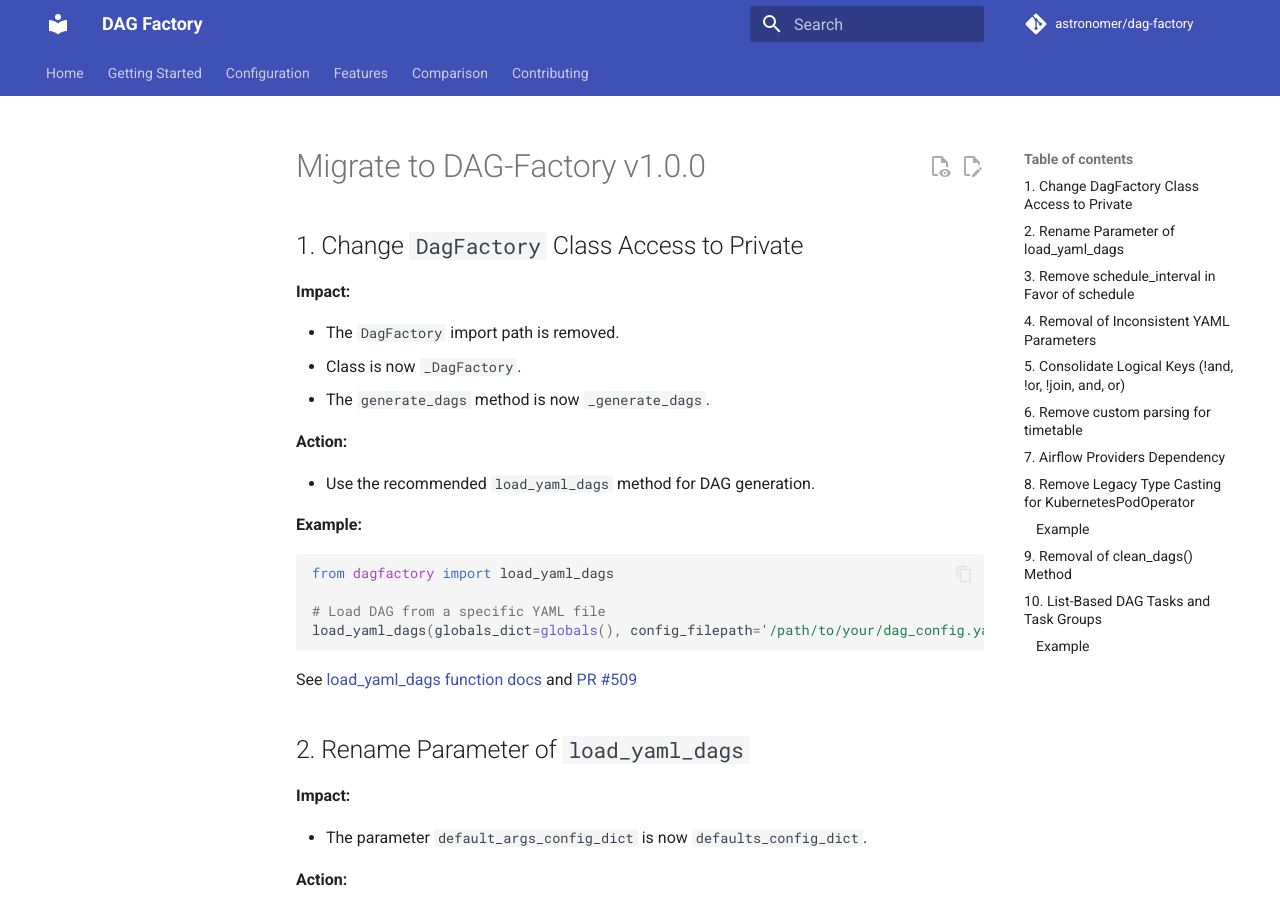
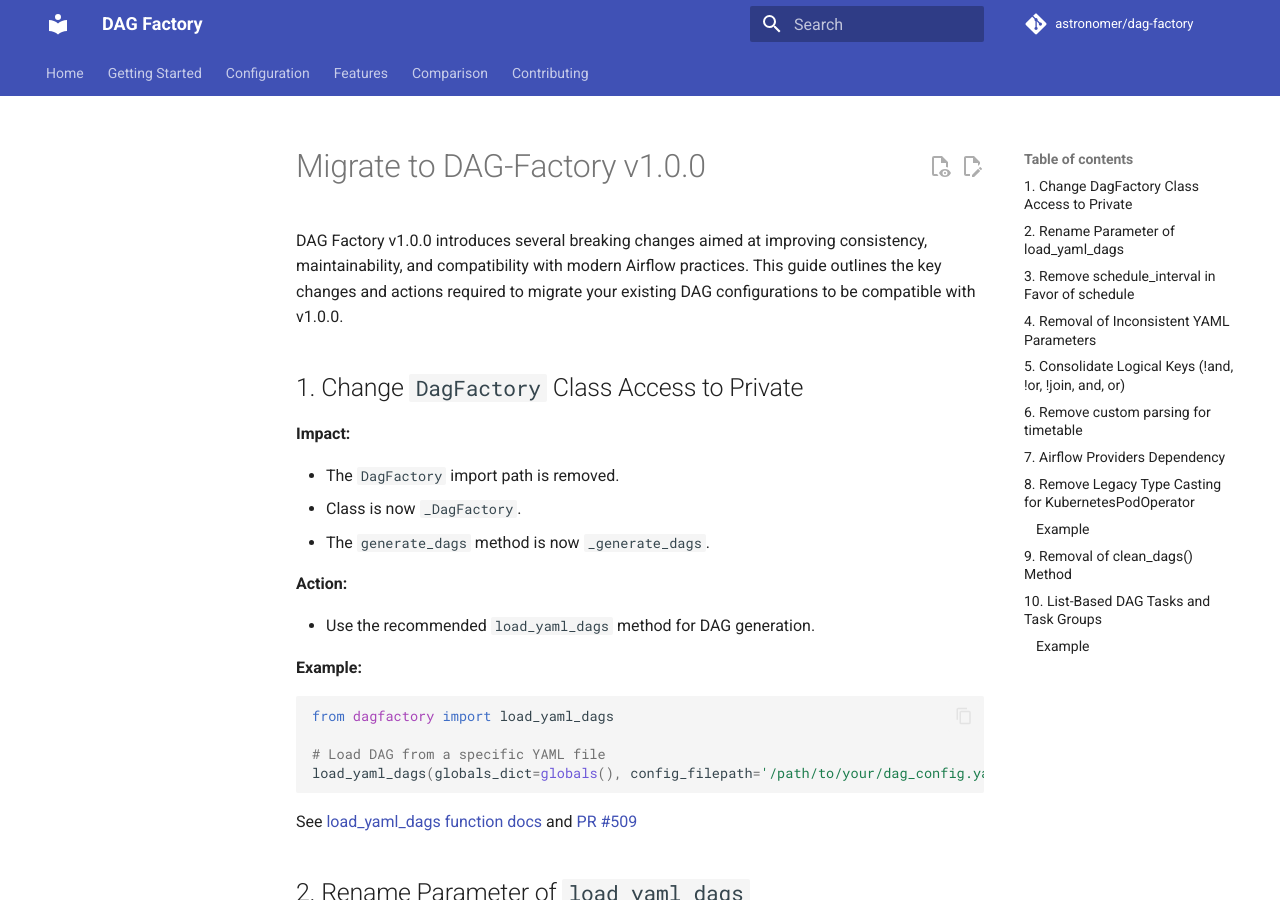
Before and after one commit to astronomer/dag-factory, an MkDocs documentation site: the page built from docs/migration_guide.md, in a window 1280 px wide and 900 px high. Built offline with MkDocs 1.6.1 and Material for MkDocs 9.7.7, drawn with Linux system fonts in a browser that asks for light colours; comment, search, counter and statistics services are not loaded; the version menu is left out.

Commit message:
Add an introduction to the migration guide

```diff
--- a/docs/migration_guide.md
+++ b/docs/migration_guide.md
@@ -1,4 +1,7 @@
 # Migrate to DAG-Factory v1.0.0
+
+DAG Factory v1.0.0 introduces several breaking changes aimed at improving consistency, maintainability, and compatibility with modern Airflow practices.
+This guide outlines the key changes and actions required to migrate your existing DAG configurations to be compatible with v1.0.0.
 
 ## 1. Change `DagFactory` Class Access to Private
 
```
